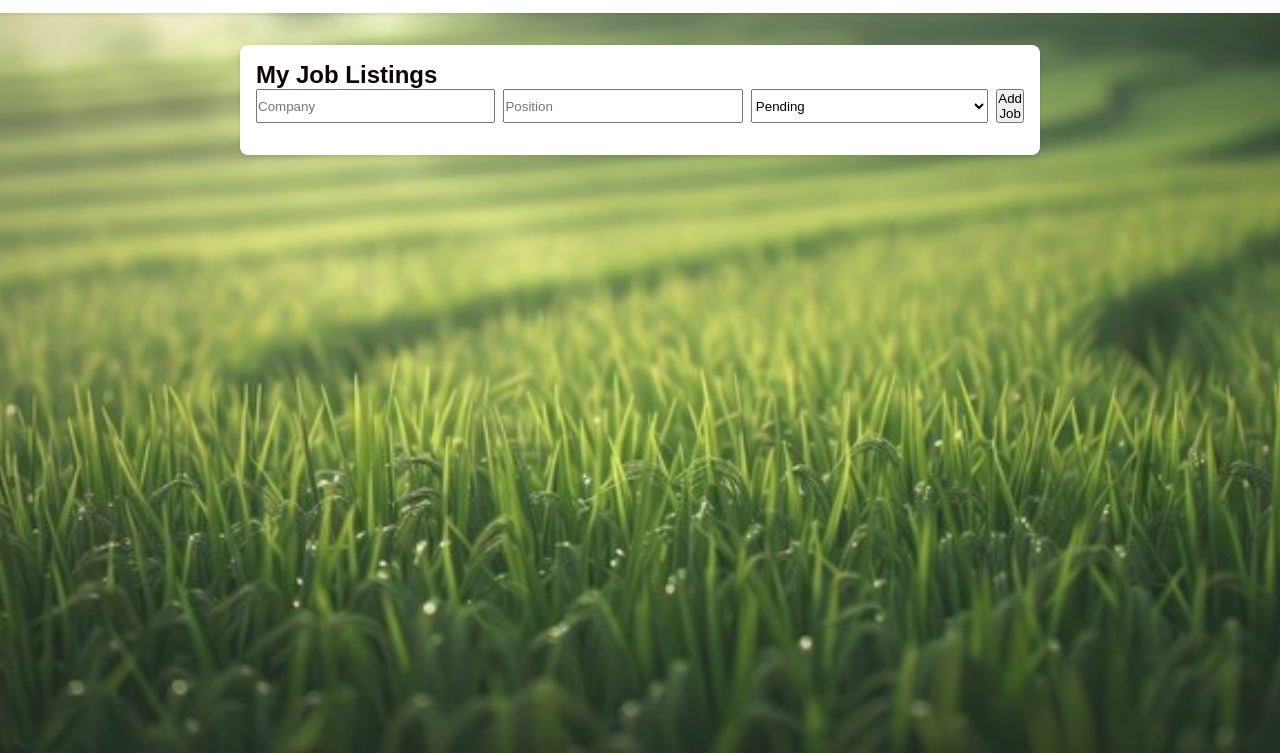
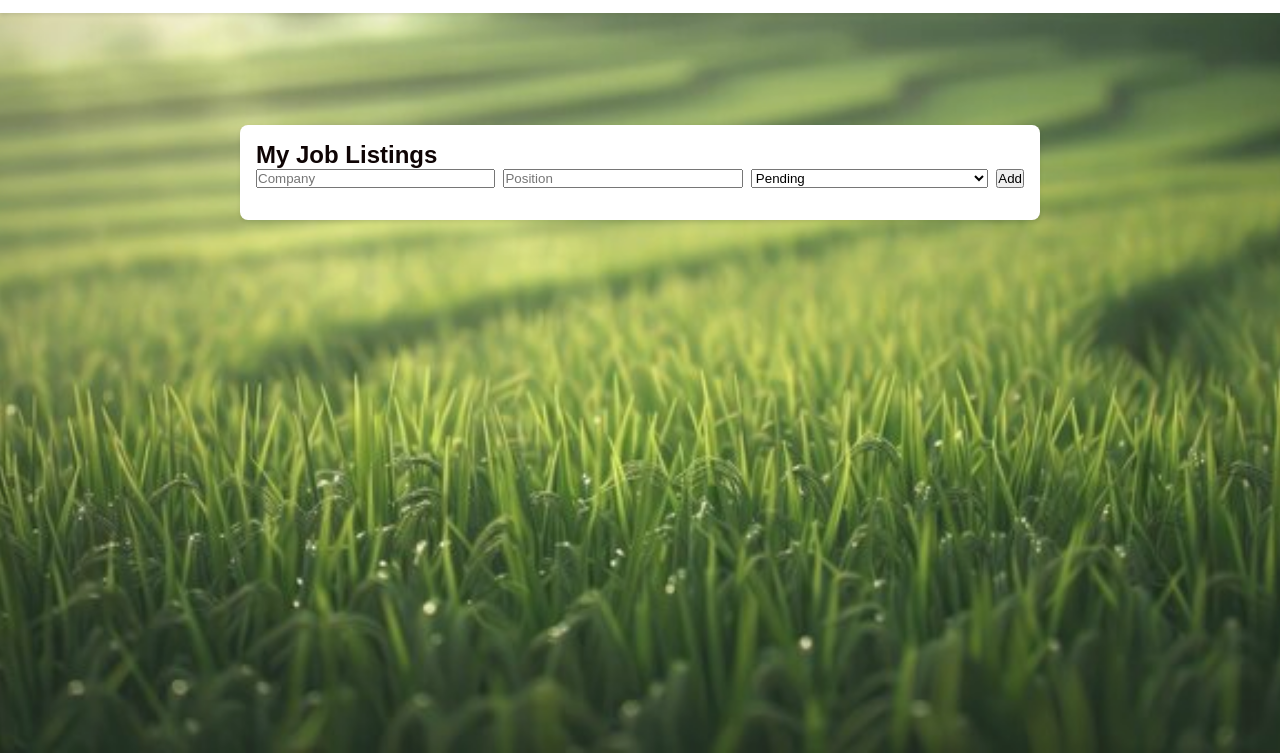
Before and after one commit to arnavgupta43/Job-Junction, a website: page public/jobs.html in a window 1280 px wide. Shown: the part 47-800 px from the top of the page. Drawn offline with Linux system fonts and the light colour scheme; no server answers; sample sign-in values are in the browser's storage.

Commit message:
fix:minor changes to frontend

```diff
--- a/public/jobs.html
+++ b/public/jobs.html
@@ -38,7 +38,7 @@
           <option value="Interview">Interview</option>
           <option value="declined">Declined</option>
         </select>
-        <button type="submit">Add Job</button>
+        <button type="submit">Add</button>
       </form>
       <ul id="jobsList" class="job-list"></ul>
     </main>
--- a/public/styles.css
+++ b/public/styles.css
@@ -52,7 +52,7 @@ body::before {
 }
 .container {
   max-width: 800px;
-  margin: 2rem auto;
+  margin: 7rem auto;
   padding: 1rem;
   background: #fff;
   border-radius: 8px;
```
